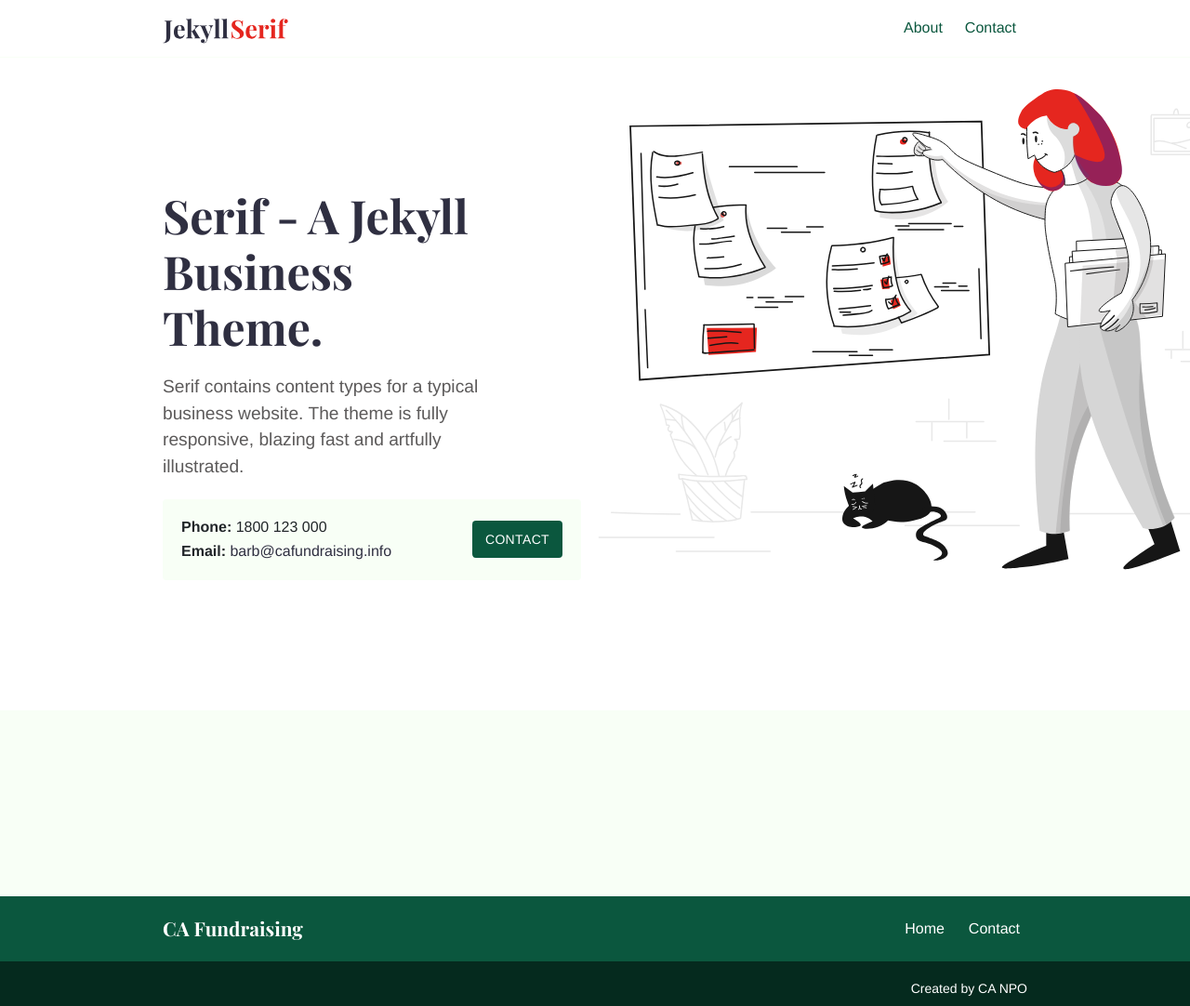
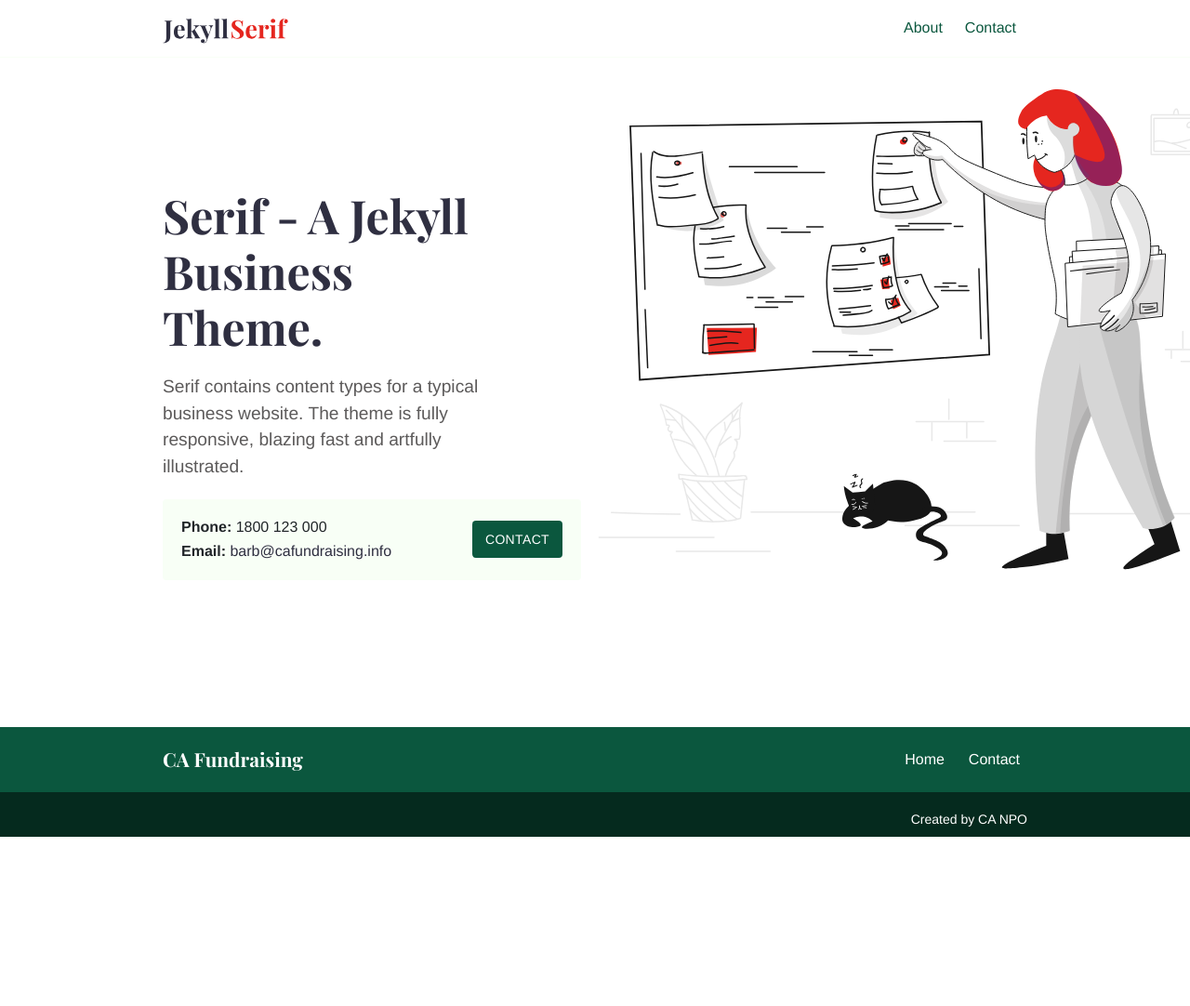
Before and after one commit to Frogdart5/fierce-avocado-6c9b0, a Jekyll site: the page built from index.md, in a window 1280 px wide. Shown: the whole page at 93% size. Built offline with Jekyll 4.4.1, drawn with Linux system fonts in a browser that asks for light colours; after the commit the page ends 900 px from its top, so only the background shows below that.

Commit message:
home.html: changed

```diff
--- a/_layouts/home.html
+++ b/_layouts/home.html
@@ -21,25 +21,3 @@ bodyClass: page-home
     </div>
   </div>
 </div>
-
-{% if site.data.features %}
-<div class="strip strip-grey">
-  <div class="container pt-6 pb-6 pt-md-10 pb-md-10">
-    <div class="row justify-content-center">
-
-      {% for feature in site.data.features %}
-      <div class="col-12 col-md-6 col-lg-4 mb-2">
-        <div class="feature">
-          {% if feature.image %}
-          <div class="feature-image"><img alt="{{ feature.title }} logo" src="{{ feature.image | relative_url }}" /></div>
-          {% endif %}
-          <h2 class="feature-title">{{ feature.title }}</h2>
-          <div class="feature-content">{{ feature.description }}</div>
-        </div>
-      </div>
-      {% endfor %}
-
-    </div>
-  </div>
-</div>
-{% endif %}
```
